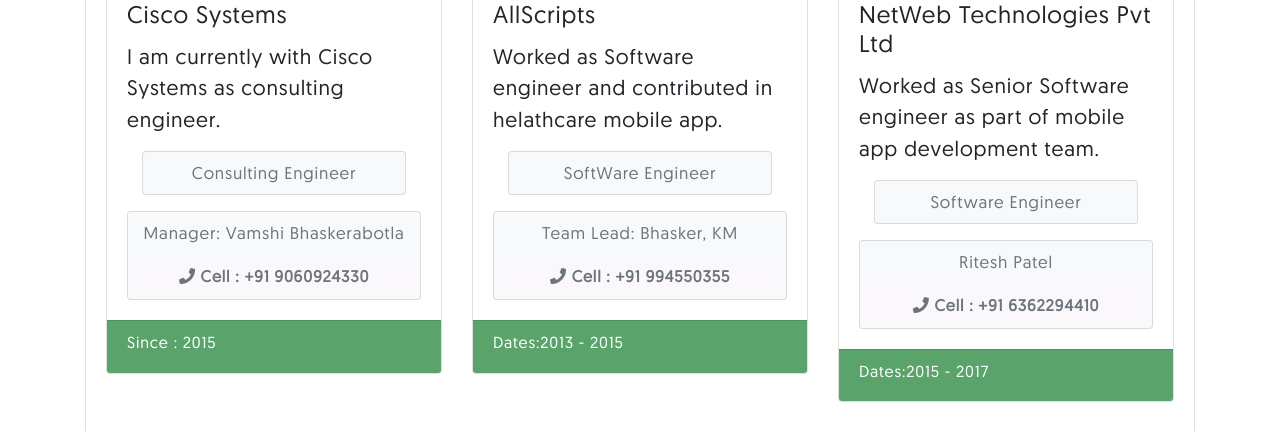
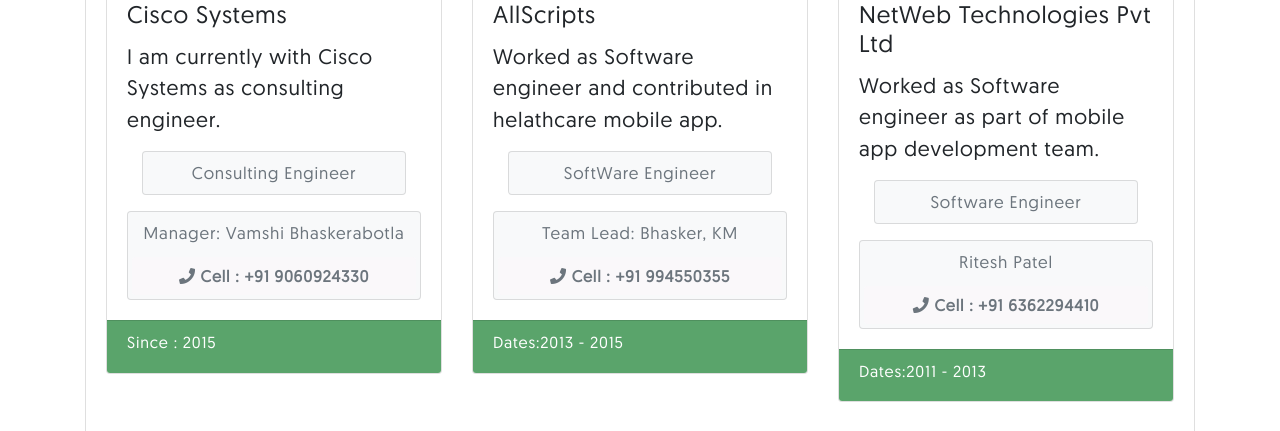
Before and after one commit to ndpiparava/Profile, an Angular app: page /resume in a window 1280 px wide. Shown: the part 752-1183 px from the top of the page. Built offline with nearby package versions, Linux system fonts and the light colour scheme.

Commit message:
Corrected Expereince date

```diff
--- a/src/app/resume/resume.component.ts
+++ b/src/app/resume/resume.component.ts
@@ -41,13 +41,13 @@
 
     new WorkHistory(
       "NetWeb Technologies Pvt Ltd",
-      "Worked as Senior Software engineer as part of mobile app development team.",
+      "Worked as  Software engineer as part of mobile app development team.",
       "Software Engineer",
       {
         contactPerson: "Ritesh Patel",
         cellNumber: "+91 6362294410"
       },
-      "Dates:2015 - 2017"
+      "Dates:2011 - 2013"
     ),
   ];
   constructor() {}
```
